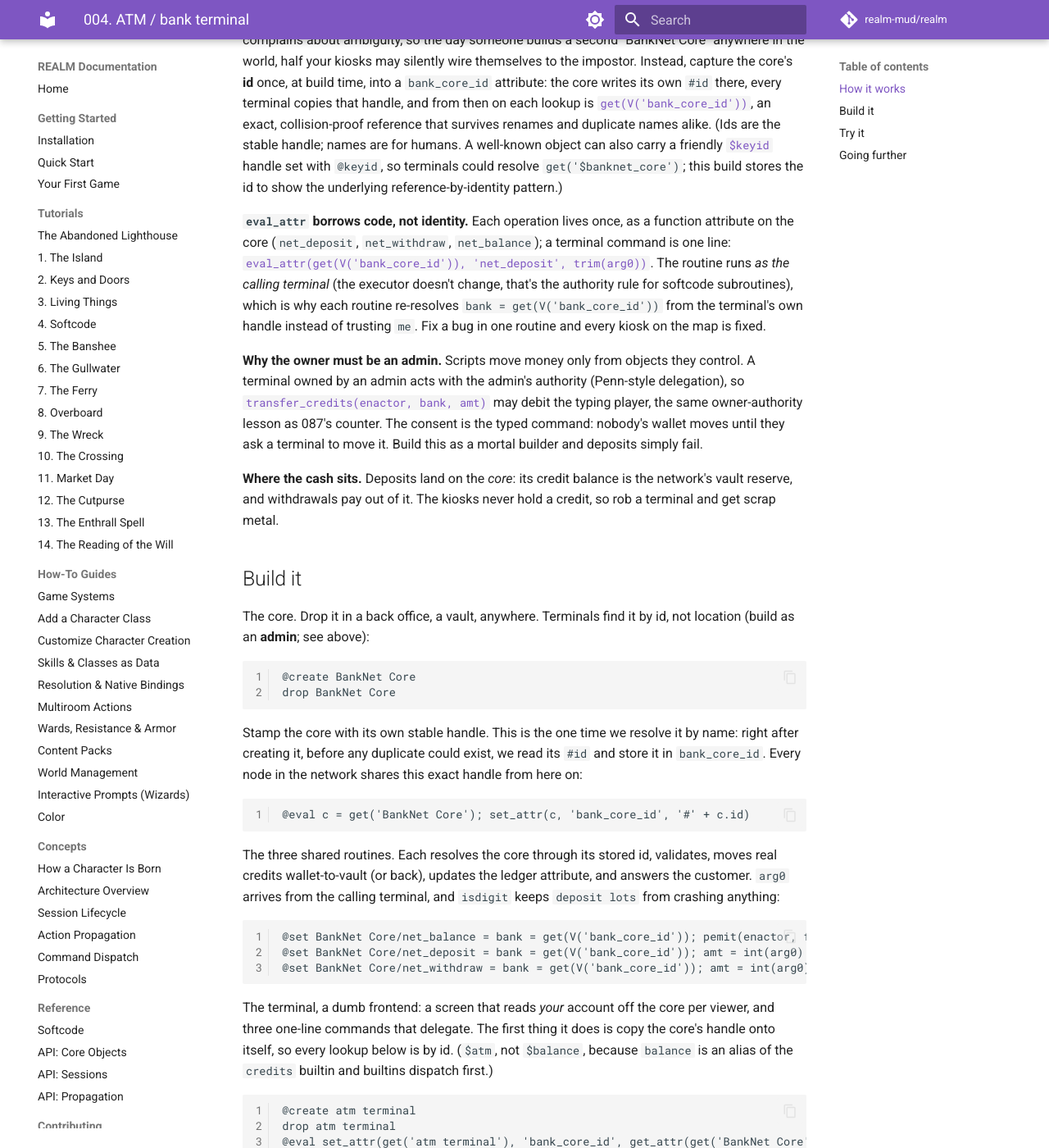
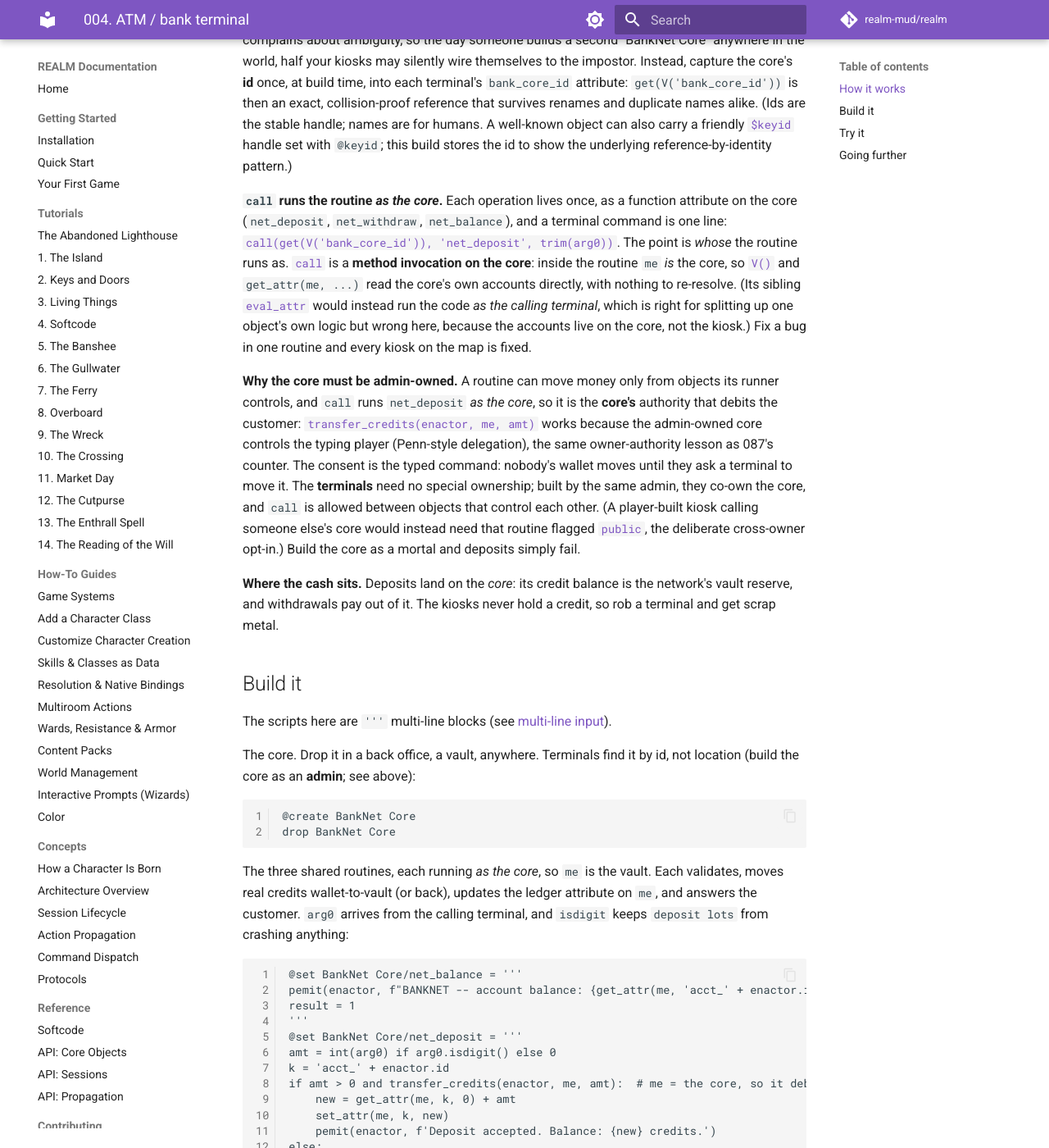
Before and after one commit to count-infinity/realm, an MkDocs documentation site: the page built from docs/showcase/004_atm_terminal.md, in a window 1280 px wide and 1400 px high, scrolled down 810 px. Shown: the whole window at 82% size. Built offline with MkDocs 1.6.1 and Material for MkDocs 9.7.7, drawn with Linux system fonts in a browser that asks for light colours; comment, search, counter and statistics services are not loaded; some of the changed text lies outside the part shown.

Commit message:
004 rewrite

````diff
--- a/docs/showcase/004_atm_terminal.md
+++ b/docs/showcase/004_atm_terminal.md
@@ -1,6 +1,6 @@
 # 004. ATM / bank terminal
 
-> Checklist item 4 ([now]): *shared state on one bank object, eval_attr, referencing objects by stable id*
+> Checklist item 4 ([now]): *shared state on one bank object, call() as a method on the core, referencing objects by stable id*
 
 **What you'll build:** A banking network. One admin-owned **BankNet
 Core** holds every account and the cash reserve; steel kiosks scattered
@@ -10,10 +10,10 @@ one command.
 
 **Concepts:** state on a single master object vs. object identity
 (accounts are *attributes of the core*, not properties of a kiosk),
-[`eval_attr()`](../reference/softcode.md#fn-eval_attr) calling shared
-routines across the map, referencing that master by a **stable id**
-instead of by name, owner authority (an admin's machine may debit a
-consenting player),
+[`call()`](../reference/softcode.md#fn-call) invoking a routine as a
+**method on the core** (so it runs *as* the core), referencing that
+master by a **stable id**, owner authority (the core debits a consenting
+player),
 [`transfer_credits`](../reference/softcode.md#fn-transfer_credits)
 between wallet and vault, terminals as clonable furniture.
 
@@ -28,9 +28,9 @@ deposit/withdraw mechanics in depth; read this for the network shape.
 **Accounts are attributes, not objects.** Your balance is
 `acct_<your-id>` on the core, a number on one object, exactly like 087.
 What this tutorial adds is the *split*: no player ever stands in front
-of the core. They stand at a terminal, and the terminal reaches the
-core to read and move the state. Object identity matters only for
-*finding* the state, never for holding it.
+of the core. They stand at a terminal, and the terminal asks the core to
+read and move the state. Object identity matters only for *finding* the
+core, never for holding the accounts.
 
 **Find the core by id, not by name.** A terminal has to name the object
 it delegates to, and the tempting way is
@@ -39,90 +39,115 @@ it delegates to, and the tempting way is
 match and never complains about ambiguity, so the day someone builds a
 second "BankNet Core" anywhere in the world, half your kiosks may
 silently wire themselves to the impostor. Instead, capture the core's
-**id** once, at build time, into a `bank_core_id` attribute: the core
-writes its own `#id` there, every terminal copies that handle, and from
-then on each lookup is
-[`get(V('bank_core_id'))`](../reference/softcode.md#fn-v), an exact,
-collision-proof reference that survives renames and duplicate names
-alike. (Ids are the stable handle; names are for humans. A well-known
-object can also carry a friendly
-[`$keyid`](../design/object-identity.md) handle set with `@keyid`, so
-terminals could resolve `get('$banknet_core')`; this build stores the id
-to show the underlying reference-by-identity pattern.)
+**id** once, at build time, into each terminal's `bank_core_id`
+attribute: `get(V('bank_core_id'))` is then an exact, collision-proof
+reference that survives renames and duplicate names alike. (Ids are the
+stable handle; names are for humans. A well-known object can also carry a
+friendly [`$keyid`](../design/object-identity.md) handle set with
+`@keyid`; this build stores the id to show the underlying
+reference-by-identity pattern.)
 
-**`eval_attr` borrows code, not identity.** Each operation lives once,
-as a function attribute on the core (`net_deposit`, `net_withdraw`,
-`net_balance`); a terminal command is one line:
-[`eval_attr(get(V('bank_core_id')), 'net_deposit', trim(arg0))`](../reference/softcode.md#fn-eval_attr).
-The routine runs *as the calling terminal* (the executor doesn't
-change, that's the authority rule for softcode subroutines), which is
-why each routine re-resolves `bank = get(V('bank_core_id'))` from the
-terminal's own handle instead of trusting `me`. Fix a bug in one
-routine and every kiosk on the map is fixed.
+**`call` runs the routine *as the core*.** Each operation lives once, as
+a function attribute on the core (`net_deposit`, `net_withdraw`,
+`net_balance`), and a terminal command is one line:
+[`call(get(V('bank_core_id')), 'net_deposit', trim(arg0))`](../reference/softcode.md#fn-call).
+The point is *whose* the routine runs as.
+[`call`](../reference/softcode.md#fn-call) is a **method invocation on
+the core**: inside the routine `me` *is* the core, so
+[`V()`](../reference/softcode.md#fn-v) and `get_attr(me, ...)` read the
+core's own accounts directly, with nothing to re-resolve. (Its sibling
+[`eval_attr`](../reference/softcode.md#fn-eval_attr) would instead run the
+code *as the calling terminal*, which is right for splitting up one
+object's own logic but wrong here, because the accounts live on the core,
+not the kiosk.) Fix a bug in one routine and every kiosk on the map is
+fixed.
 
-**Why the owner must be an admin.** Scripts move money only from
-objects they control. A terminal owned by an admin acts with the
-admin's authority (Penn-style delegation), so
-[`transfer_credits(enactor, bank, amt)`](../reference/softcode.md#fn-transfer_credits)
-may debit the typing player, the same owner-authority lesson as 087's
-counter. The consent is the typed command: nobody's wallet moves until
-they ask a terminal to move it. Build this as a mortal builder and
-deposits simply fail.
+**Why the core must be admin-owned.** A routine can move money only from
+objects its runner controls, and `call` runs `net_deposit` *as the core*,
+so it is the **core's** authority that debits the customer:
+[`transfer_credits(enactor, me, amt)`](../reference/softcode.md#fn-transfer_credits)
+works because the admin-owned core controls the typing player (Penn-style
+delegation), the same owner-authority lesson as 087's counter. The
+consent is the typed command: nobody's wallet moves until they ask a
+terminal to move it. The **terminals** need no special ownership; built
+by the same admin, they co-own the core, and `call` is allowed between
+objects that control each other. (A player-built kiosk calling someone
+else's core would instead need that routine flagged
+[`public`](../reference/softcode.md#fn-call), the deliberate cross-owner
+opt-in.) Build the core as a mortal and deposits simply fail.
 
-**Where the cash sits.** Deposits land on the *core*: its credit
-balance is the network's vault reserve, and withdrawals pay out of it.
-The kiosks never hold a credit, so rob a terminal and get scrap metal.
+**Where the cash sits.** Deposits land on the *core*: its credit balance
+is the network's vault reserve, and withdrawals pay out of it. The kiosks
+never hold a credit, so rob a terminal and get scrap metal.
 
 ## Build it
 
-The core. Drop it in a back office, a vault, anywhere. Terminals find
-it by id, not location (build as an **admin**; see above):
+The scripts here are `'''` multi-line blocks (see
+[multi-line input](../guides/world-management.md#multi-line-input-heredocs)).
+
+The core. Drop it in a back office, a vault, anywhere. Terminals find it
+by id, not location (build the core as an **admin**; see above):
 
 ```text
 @create BankNet Core
 drop BankNet Core
 ```
 
-Stamp the core with its own stable handle. This is the one time we
-resolve it by name: right after creating it, before any duplicate could
-exist, we read its `#id` and store it in `bank_core_id`. Every node in
-the network shares this exact handle from here on:
+The three shared routines, each running *as the core*, so `me` is the
+vault. Each validates, moves real credits wallet-to-vault (or back),
+updates the ledger attribute on `me`, and answers the customer. `arg0`
+arrives from the calling terminal, and `isdigit` keeps `deposit lots`
+from crashing anything:
 
 ```text
-@eval c = get('BankNet Core'); set_attr(c, 'bank_core_id', '#' + c.id)
+@set BankNet Core/net_balance = '''
+pemit(enactor, f"BANKNET -- account balance: {get_attr(me, 'acct_' + enactor.id, 0)} credits.")
+result = 1
+'''
+@set BankNet Core/net_deposit = '''
+amt = int(arg0) if arg0.isdigit() else 0
+k = 'acct_' + enactor.id
+if amt > 0 and transfer_credits(enactor, me, amt):  # me = the core, so it debits the consenting player
+    new = get_attr(me, k, 0) + amt
+    set_attr(me, k, new)
+    pemit(enactor, f'Deposit accepted. Balance: {new} credits.')
+else:
+    pemit(enactor, 'The terminal buzzes: your wallet cannot cover that.')
+result = 1
+'''
+@set BankNet Core/net_withdraw = '''
+amt = int(arg0) if arg0.isdigit() else 0
+k = 'acct_' + enactor.id
+bal = get_attr(me, k, 0)
+if 0 < amt <= bal and transfer_credits(me, enactor, amt):
+    set_attr(me, k, bal - amt)
+    pemit(enactor, f'Notes whir out of the slot. Balance: {bal - amt} credits.')
+else:
+    pemit(enactor, 'The terminal buzzes: insufficient funds on account.')
+result = 1
+'''
 ```
 
-The three shared routines. Each resolves the core through its stored id,
-validates, moves real credits wallet-to-vault (or back), updates the
-ledger attribute, and answers the customer. `arg0` arrives from the
-calling terminal, and `isdigit` keeps `deposit lots` from crashing
-anything:
-
-```text
-@set BankNet Core/net_balance = bank = get(V('bank_core_id')); pemit(enactor, f"BANKNET -- account balance: {get_attr(bank, 'acct_' + enactor.id, 0)} credits."); result = 1
-@set BankNet Core/net_deposit = bank = get(V('bank_core_id')); amt = int(arg0) if arg0.isdigit() else 0; ok = amt > 0 and transfer_credits(enactor, bank, amt); k = f'acct_{enactor.id}'; bal = get_attr(bank, k, 0) + amt; set_attr(bank, k, bal) if ok else None; pemit(enactor, f'Deposit accepted. Balance: {bal} credits.' if ok else 'The terminal buzzes: your wallet cannot cover that.'); result = 1
-@set BankNet Core/net_withdraw = bank = get(V('bank_core_id')); amt = int(arg0) if arg0.isdigit() else 0; k = f'acct_{enactor.id}'; bal = get_attr(bank, k, 0); ok = 0 < amt <= bal and transfer_credits(bank, enactor, amt); set_attr(bank, k, bal - amt) if ok else None; pemit(enactor, f'Notes whir out of the slot. Balance: {bal - amt} credits.' if ok else 'The terminal buzzes: insufficient funds on account.'); result = 1
-```
-
-The terminal, a dumb frontend: a screen that reads *your* account off
-the core per viewer, and three one-line commands that delegate. The
-first thing it does is copy the core's handle onto itself, so every
+The terminal, a dumb frontend: a screen that reads *your* account off the
+core per viewer, and three one-line commands that `call` the core. It
+first captures the core's id into its own `bank_core_id` (the one time we
+resolve the core by name, before any duplicate could exist), so every
 lookup below is by id. (`$atm`, not `$balance`, because `balance` is an
 alias of the `credits` builtin and builtins dispatch first.)
 
 ```text
 @create atm terminal
 drop atm terminal
-@eval set_attr(get('atm terminal'), 'bank_core_id', get_attr(get('BankNet Core'), 'bank_core_id'))
+@eval set_attr(get('atm terminal'), 'bank_core_id', '#' + get('BankNet Core').id)
 @desc atm terminal = A steel kiosk with a scratched screen and a cash slot polished by thumbs. [[result = f"The screen glows: ACCT {get_attr(get(V('bank_core_id')), 'acct_' + viewer.id, 0)} CR."]]
-@set atm terminal/cmd_atm = $atm: eval_attr(get(V('bank_core_id')), 'net_balance')
-@set atm terminal/cmd_deposit = $deposit *: eval_attr(get(V('bank_core_id')), 'net_deposit', trim(arg0))
-@set atm terminal/cmd_withdraw = $withdraw *: eval_attr(get(V('bank_core_id')), 'net_withdraw', trim(arg0))
+@set atm terminal/cmd_atm = $atm: call(get(V('bank_core_id')), 'net_balance')
+@set atm terminal/cmd_deposit = $deposit *: call(get(V('bank_core_id')), 'net_deposit', trim(arg0))
+@set atm terminal/cmd_withdraw = $withdraw *: call(get(V('bank_core_id')), 'net_withdraw', trim(arg0))
 ```
 
-A second branch is a walk and a clone. The copy carries every
-attribute, `bank_core_id` included, so it points at the same vault the
-moment it lands:
+A second branch is a walk and a clone. The copy carries every attribute,
+`bank_core_id` included, so it points at the same vault the moment it
+lands:
 
 ```text
 @dig The Docks Concourse = gangway, plaza
@@ -147,21 +172,24 @@ atm                  -> BANKNET -- account balance: 35 credits.
 ```
 
 Same account, either kiosk: the state never left the core, and both
-terminals hold the same `bank_core_id`, so both resolve to the same
-vault no matter what else shares its name. Overdrafts (`withdraw 500`),
+terminals hold the same `bank_core_id`, so both resolve to the same vault
+no matter what else shares its name. Overdrafts (`withdraw 500`),
 overdeposits, and word salad (`deposit lots`) all buzz with a specific
-refusal and move nothing. `@examine BankNet Core` as the admin shows
-the vault: 35 credits of reserve and one `acct_<id>` per customer.
+refusal and move nothing. `@examine BankNet Core` as the admin shows the
+vault: 35 credits of reserve and one `acct_<id>` per customer.
 
 ## Going further
 
 - **Audit trails:** add 087's `log_row` routine to the core and call it
-  from `net_deposit`/`net_withdraw`, and the statement command then
-  works at every kiosk for free.
+  from `net_deposit`/`net_withdraw`, and the statement command then works
+  at every kiosk for free.
 - **Wires between players:** port 087's `xfer` as a `net_xfer` routine;
   ledger-to-ledger transfers need no cash movement at all.
-- **Out-of-order terminals:** give kiosks an `offline` attribute the
-  three commands check first, and network maintenance becomes `@set`.
+- **Kiosks anyone can own:** flag the `net_*` routines
+  [`public`](../reference/softcode.md#fn-call) (`@attr BankNet Core/net_deposit = public`)
+  and a player can build their own branded terminal that `call`s your
+  core without owning it. The `public` flag is the deliberate cross-owner
+  opt-in; co-owned kiosks like the ones above never need it.
 - **Withdrawal fees:** debit `amt + 1` from the ledger and keep the fee
   in the vault, a credit sink, which player economies need more than
   faucets.
````
